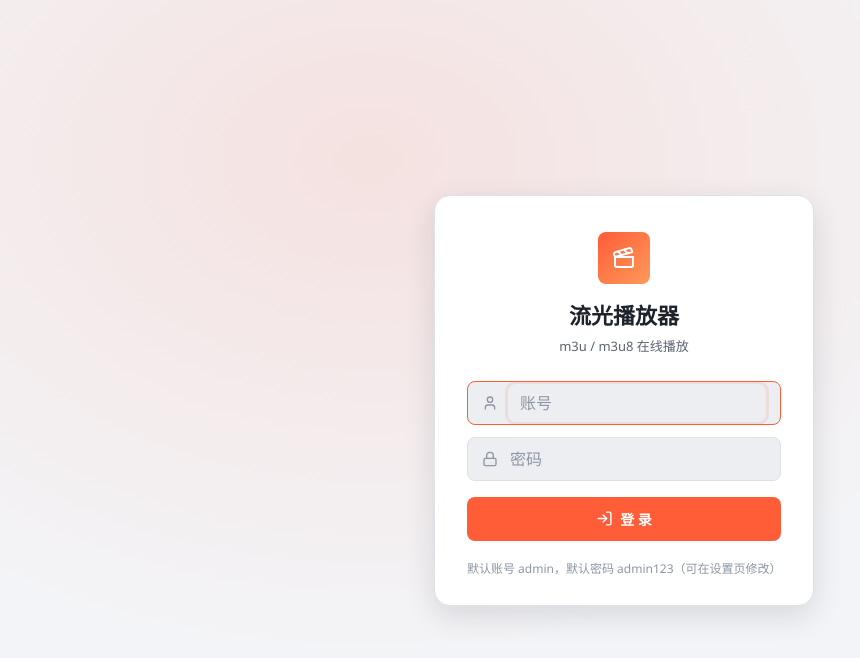
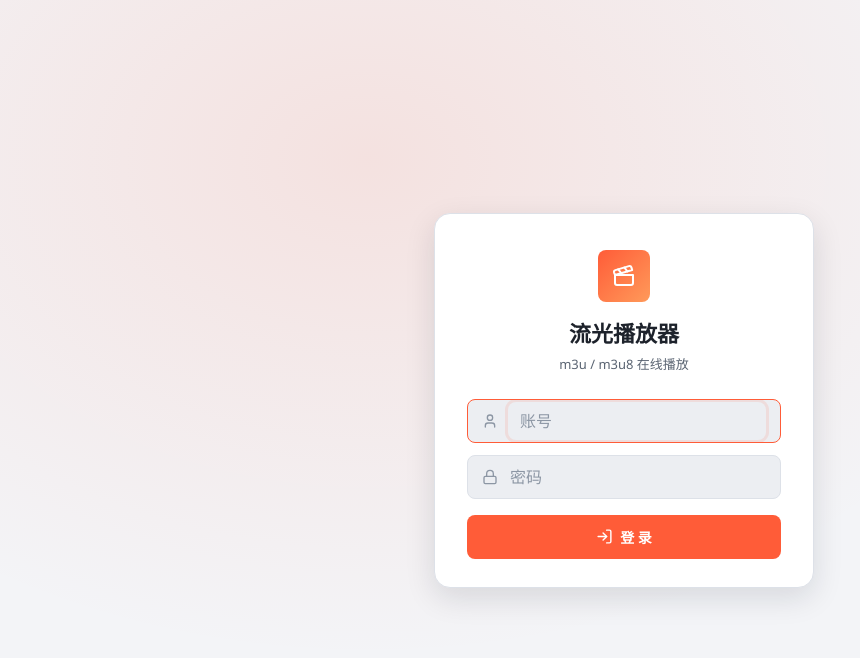
Before and after one commit to Joshualover/video-web, a Vue app: page /login in a window 1280 px wide. Shown: the top 658 px of the page, without its empty margins (16-876 px from the left). Built offline with nearby package versions, Linux system fonts and the light colour scheme.

Commit message:
登录页移除默认账号密码提示

```diff
--- a/src/views/LoginView.vue
+++ b/src/views/LoginView.vue
@@ -70,8 +70,6 @@ function submit() {
           <LogIn :size="17" /> {{ loading ? '登录中...' : '登 录' }}
         </button>
       </form>
-
-      <p class="login-hint">默认账号 admin，默认密码 admin123（可在设置页修改）</p>
     </div>
   </div>
 </template>
```
